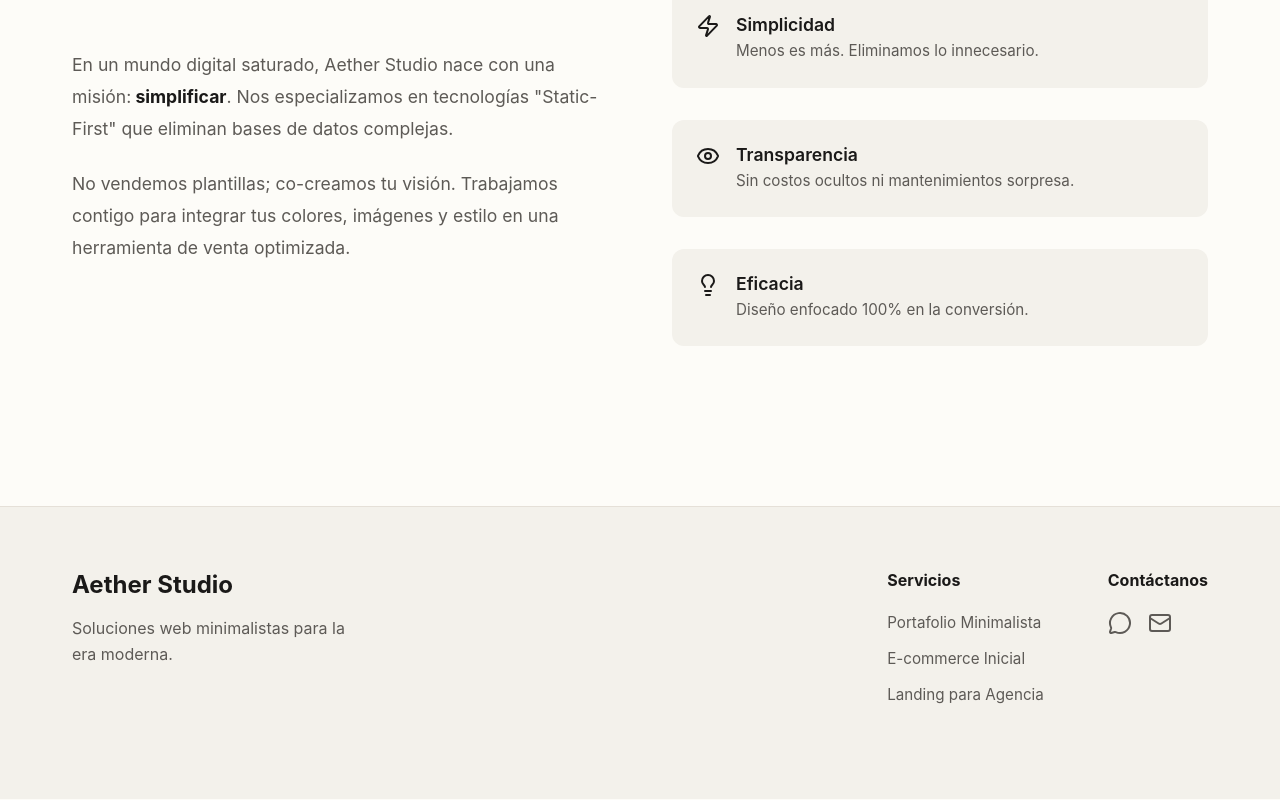
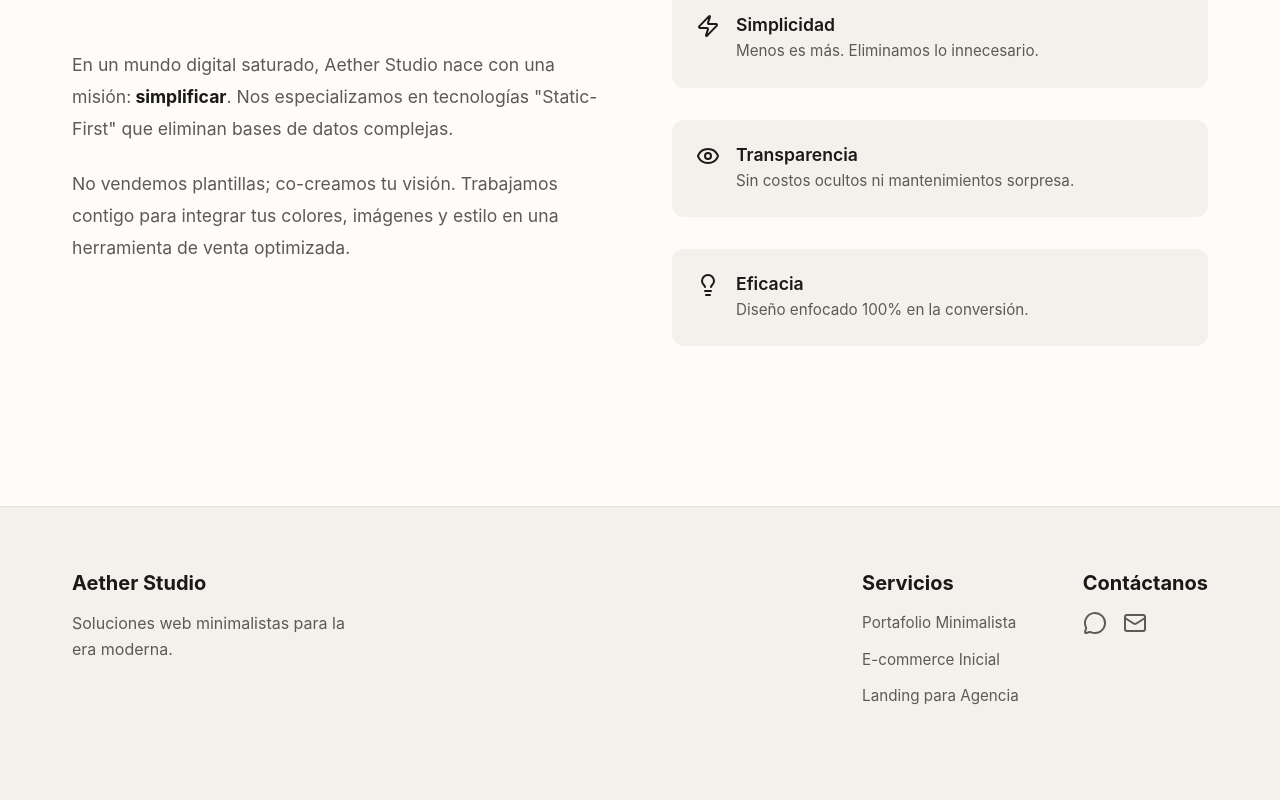
Before and after one commit to willzkn/AetherStudio, a React (Vite) app: page / in a window 1280 px wide. Shown: the part 3846-4646 px from the top of the page. Built offline with nearby package versions, Linux system fonts and the light colour scheme.

Commit message:
Cambios a la etiqueta de titulos

```diff
--- a/src/components/Footer.jsx
+++ b/src/components/Footer.jsx
@@ -8,18 +8,18 @@ const Footer = () => {
         <footer className="footer">
             <div className="container footer-content">
                 <div className="footer-brand">
-                    <h3>Aether Studio</h3>
+                    <h5>Aether Studio</h5>
                     <p>Soluciones web minimalistas para la era moderna.</p>
                 </div>
                 <div className="footer-links">
                     <div className="link-group">
-                        <h4>Servicios</h4>
+                        <h5>Servicios</h5>
                         <Link to="/product/1">Portafolio Minimalista</Link>
                         <Link to="/product/2">E-commerce Inicial</Link>
                         <Link to="/product/3">Landing para Agencia</Link>
                     </div>
                     <div className="link-group">
-                        <h4>Contáctanos</h4>
+                        <h5>Contáctanos</h5>
                         <div className="footer-social-icons">
                             <a href="https://wa.me/51975372816" target="_blank" rel="noopener noreferrer" aria-label="WhatsApp">
                                 <MessageCircle size={24} />
```
